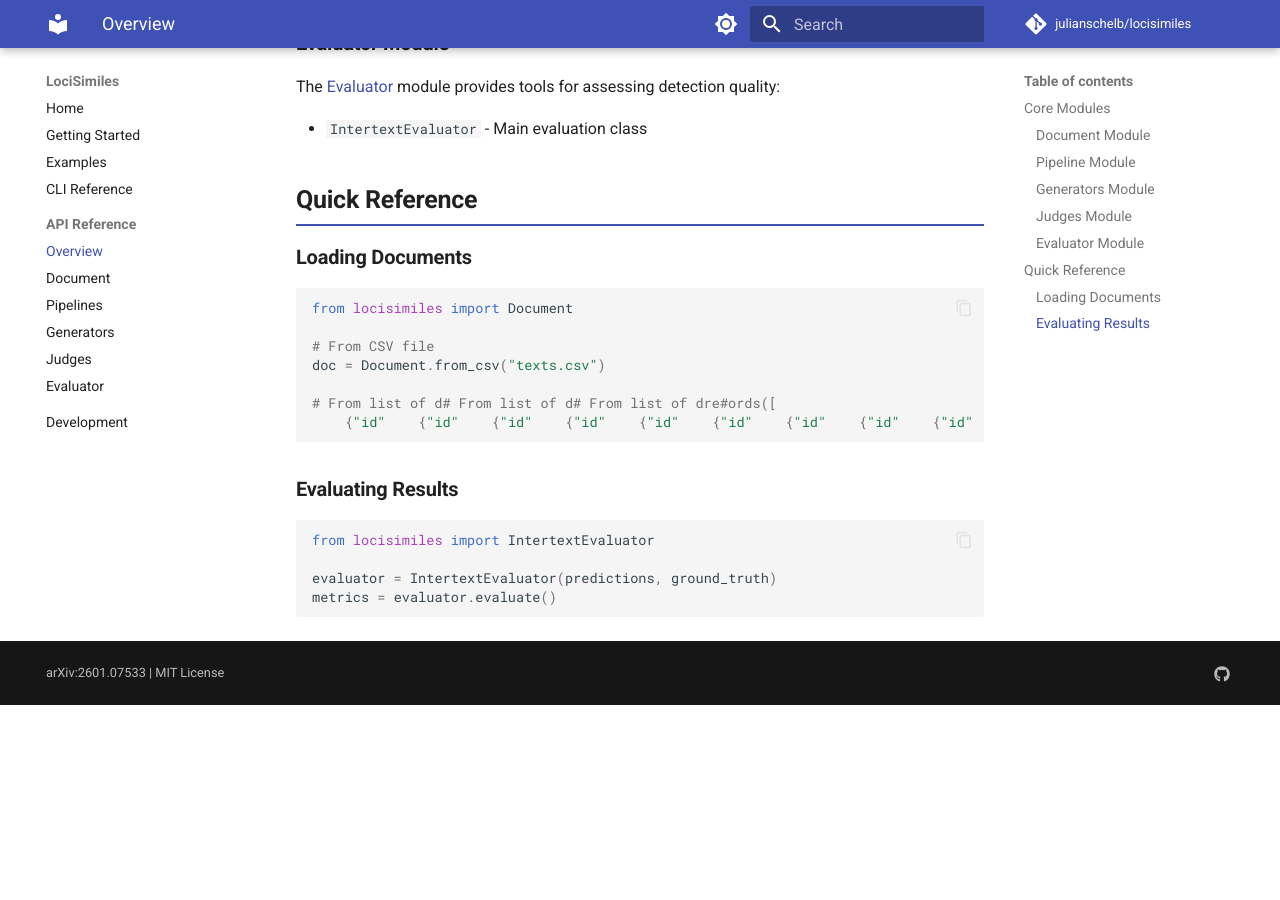
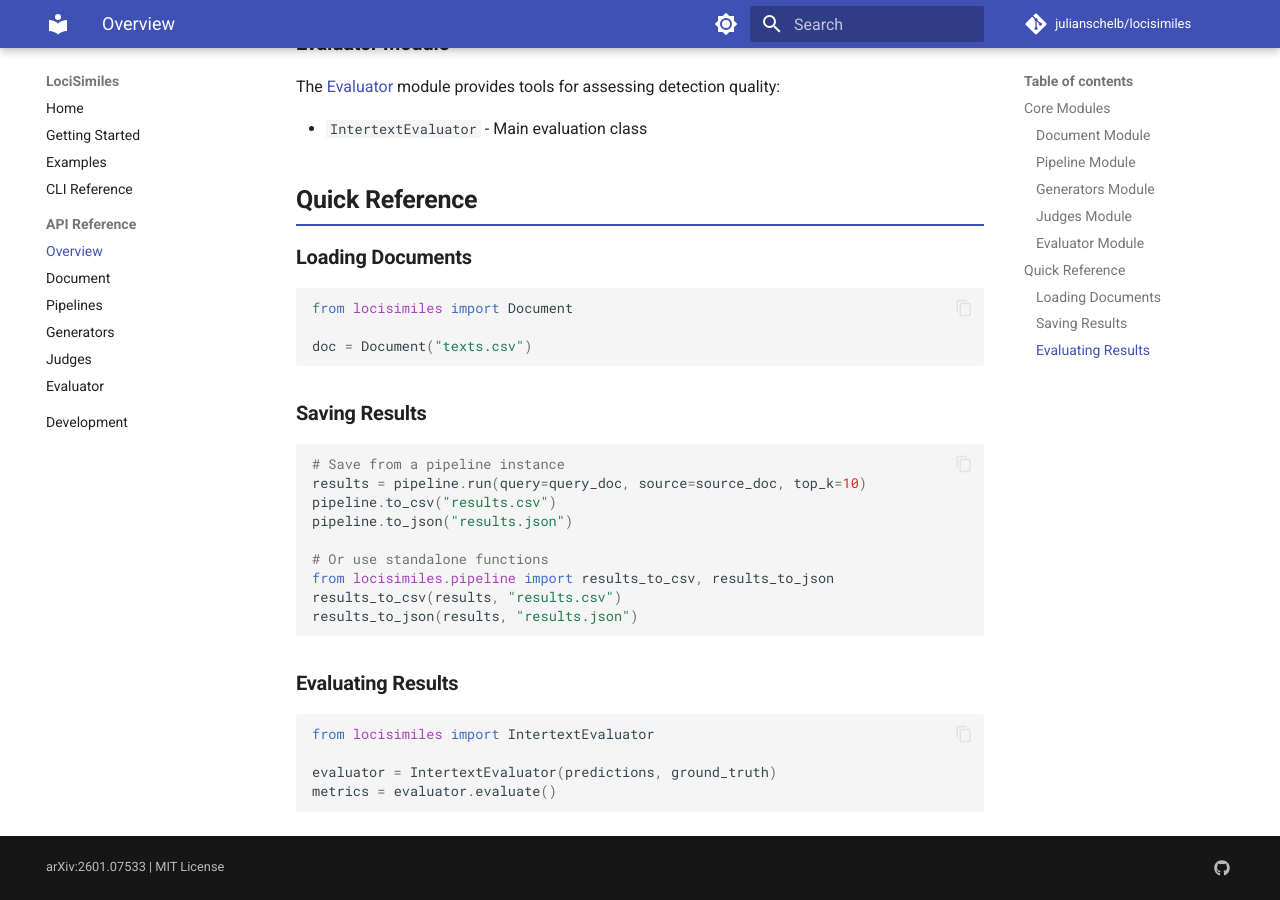
Before and after one commit to julianschelb/locisimiles, an MkDocs documentation site: the page built from docs/api/index.md, in a window 1280 px wide and 900 px high, scrolled down 1186 px. Built offline with MkDocs 1.6.1 and Material for MkDocs 9.7.7, drawn with Linux system fonts in a browser that asks for light colours; comment, search, counter and statistics services are not loaded; before the commit the page ends 1891 px from its top, so only the background shows below that.

Commit message:
feat: Add functionality to save pipeline results to CSV and JSON

````diff
--- a/docs/api/index.md
+++ b/docs/api/index.md
@@ -50,11 +50,21 @@ The [Evaluator](evaluator.md) module provides tools for assessing detection qual
 ```python
 from locisimiles import Document
 
-# From CSV file
-doc = Document.from_csv("texts.csv")
+doc = Document("texts.csv")
+```
 
-# From list of d# From list of d# From list of dre#ords([
-    {"id"    {"id"    {"id"    {"id"    {"id"    {"id"    {"id"    {"id"    {"id"    {"id"    {"id"    {"id"    {"id"    {"id"  om     {"id"    mpor    {"id"    {"id"pel    {"id"    {"id"    {"id"    {"id"    {"id"    {"id"    {"id"    {"id"    {"id"    {"id"    {"ipip    {"id"    {"id"    {"id"    {"id"    {"id" 0.5)
+### Saving Results
+
+```python
+# Save from a pipeline instance
+results = pipeline.run(query=query_doc, source=source_doc, top_k=10)
+pipeline.to_csv("results.csv")
+pipeline.to_json("results.json")
+
+# Or use standalone functions
+from locisimiles.pipeline import results_to_csv, results_to_json
+results_to_csv(results, "results.csv")
+results_to_json(results, "results.json")
 ```
 
 ### Evaluating Results
````
Also changed, not shown: README.md (+4 -0 lines), docs/examples.md (+36 -0 lines), docs/getting-started.md (+17 -0 lines).
